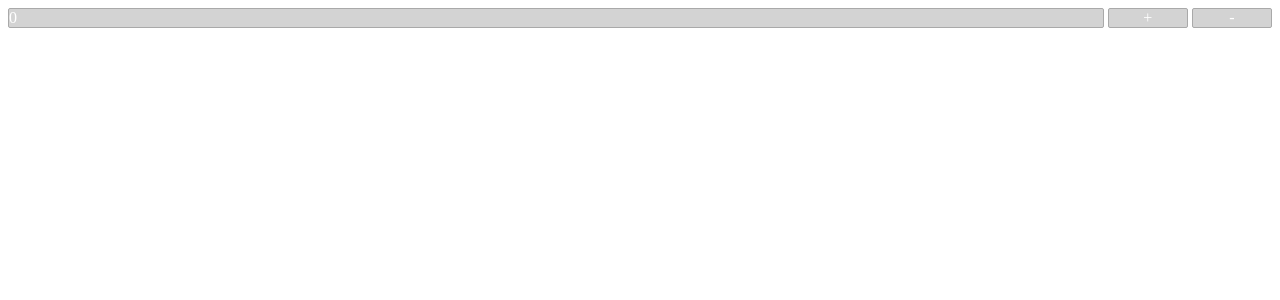
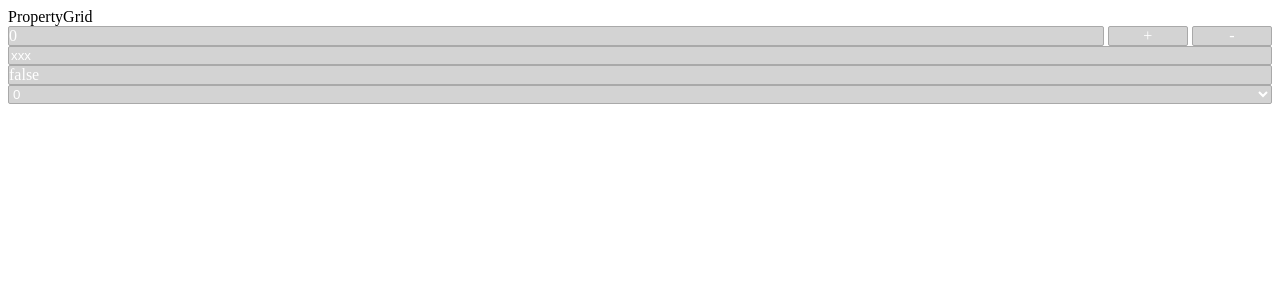
Before and after one commit to thetilliwilli/ControlRender, a React (Create React App) app: page / in a window 1280 px wide. Shown: the top 300 px of the page. Built offline with nearby package versions, Linux system fonts and the light colour scheme.

Commit message:
+Subset +Bool

```diff
--- a/src/app.tsx
+++ b/src/app.tsx
@@ -5,8 +5,30 @@ import "./styles.css";
 
 import { IntegerControl } from "./control/integer-control";
 import { IntegerView } from "./view/integer-view";
+import { StringControl } from "./control/string-control";
+import { StringView } from "./view/string-view";
+import { BoolControl } from "./control/bool-control";
+import { BoolView } from "./view/bool-view";
+import { SubsetControl } from "./control/subset-control";
+import { SubsetView } from "./view/single-subset-view";
 
 var integerControl = new IntegerControl();
+var stringControl = new StringControl();
+var boolControl = new BoolControl();
+var subsetControl = new SubsetControl<string>([...Array(5)].map((_,i)=>""+i));
+
+
+function PropertyGrid(){
+  return (
+    <div>
+      <div>PropertyGrid</div>
+      <IntegerView control={integerControl} />
+      <StringView control={stringControl} />
+      <BoolView control={boolControl} />
+      <SubsetView control={subsetControl} />
+    </div>
+  );
+}
 
 const rootElement = document.getElementById("root");
-ReactDOM.render(<IntegerView control={integerControl} />, rootElement);
+ReactDOM.render(<PropertyGrid />, rootElement);
--- /dev/null
+++ b/src/control/bool-control.ts
@@ -0,0 +1,19 @@
+import { EventEmitter } from "events";
+
+export class BoolControl extends EventEmitter {
+
+  _value: boolean = false;
+
+  constructor(){
+    super();
+    this.false = this.false.bind(this);
+    this.true = this.true.bind(this);
+    this.invert = this.invert.bind(this);
+  }
+
+  public false() { this.emit("changed", this._value=false); }
+  public true() { this.emit("changed", this._value=true); }
+  public invert() { this.emit("changed", this._value=!this._value); }
+
+  public get value(): boolean { return this._value; }
+}
--- /dev/null
+++ b/src/control/string-control.ts
@@ -0,0 +1,13 @@
+import { EventEmitter } from "events";
+
+export class StringControl extends EventEmitter {
+  _value: string = "xxx";
+
+  constructor(){
+    super();
+    this.change = this.change.bind(this);
+  }
+
+  public change(value : string) { this.emit("changed", this._value = value); }
+  public get value(): string { return this._value; }
+}
--- /dev/null
+++ b/src/control/subset-control.ts
@@ -0,0 +1,25 @@
+import { EventEmitter } from "events";
+
+export class SubsetControl<T> extends EventEmitter {
+  _set: T[] = [];
+  _subset: T[] = [];
+
+  constructor(set : T[]){
+    super();
+
+    this._set = set;
+
+    this.include = this.include.bind(this);
+    this.exclude = this.exclude.bind(this);
+    this.replace = this.replace.bind(this);
+    this.clear = this.clear.bind(this);
+  }
+
+  public include(values: T[]) { this.emit("changed", this._subset = this._subset.concat(values)); }
+  public exclude(values: T[]) { this.emit("changed", this._subset = this._subset.filter(x => !~values.indexOf(x))); }
+  public replace(values: T[]) { this.emit("changed", this._subset = values); }
+  public clear() { this.emit("changed", this._subset = []); }
+
+  public get set(): T[] { return this._set; }
+  public get subset(): T[] { return this._subset; }
+}
--- /dev/null
+++ b/src/view/bool-view.tsx
@@ -0,0 +1,44 @@
+import * as React from "react";
+
+import { BoolControl } from "../control/bool-control";
+
+interface BoolViewProps {
+  control: BoolControl;
+}
+
+interface BoolViewState {
+  value: boolean;
+}
+
+export class BoolView extends React.Component<BoolViewProps, BoolViewState> {
+  state: BoolViewState;
+
+  constructor(props: BoolViewProps) {
+    super(props);
+    this.state = { value: props.control.value };
+    props.control.on("changed", this.onControlValueChanged.bind(this));
+  }
+
+  public onControlValueChanged(value: boolean): void {
+    this.setState({ value });
+  }
+
+  render() {
+    const inputStyle = {
+      backgroundColor: "lightgrey",
+      color: "white",
+      borderRadius: "2px",
+      border: "1px solid darkgrey",
+      flex: "14",
+      cursor: "pointer",
+      userSelect: "none"
+    };
+    return (
+      <div style={{ display: "flex", boxSizing: "border-box" }}>
+        <div style={inputStyle} onClick={this.props.control.invert}>
+          {this.state.value.toString()}
+        </div>
+      </div>
+    );
+  }
+}
--- /dev/null
+++ b/src/view/single-subset-view.tsx
@@ -0,0 +1,57 @@
+import * as React from "react";
+
+import { SubsetControl } from "../control/subset-control";
+
+interface SubsetViewProps {
+  control: SubsetControl<string>;
+}
+
+interface SubsetViewState {
+  subset: string[];
+}
+
+export class SubsetView extends React.Component<
+  SubsetViewProps,
+  SubsetViewState
+> {
+  state: SubsetViewState;
+  set: string[];
+
+  constructor(props: SubsetViewProps) {
+    super(props);
+    this.set = props.control.set;
+    this.state = { subset: props.control.subset };
+    props.control.on("changed", this.onControlValueChanged.bind(this));
+    this.onChange = this.onChange.bind(this);
+  }
+
+  public onControlValueChanged(subset: string[]): void {
+    this.setState({ subset });
+  }
+
+  public onChange(event: any) {
+    this.props.control.replace([event.target.value]);
+  }
+
+  render() {
+    const inputStyle = {
+      backgroundColor: "lightgrey",
+      color: "white",
+      borderRadius: "2px",
+      border: "1px solid darkgrey",
+      flex: "14"
+    };
+    const options = this.set.map(x => <option value={x}>{x}</option>);
+    return (
+      <div style={{display:"flex",boxSizing:"border-box"}}>
+        <select
+          style={inputStyle}
+          value={this.state.subset[0]}
+          onChange={this.onChange}
+        >
+          {options}
+        </select>
+      </div>
+    );
+  }
+}
--- /dev/null
+++ b/src/view/string-view.tsx
@@ -0,0 +1,54 @@
+import * as React from "react";
+
+import { StringControl } from "../control/string-control";
+
+interface StringViewProps {
+  control: StringControl;
+}
+
+interface StringViewState {
+  value: string;
+}
+
+export class StringView extends React.Component<
+  StringViewProps,
+  StringViewState
+> {
+  state: StringViewState;
+
+  constructor(props: StringViewProps) {
+    super(props);
+    this.state = { value: props.control.value };
+    props.control.on("changed", this.onControlValueChanged.bind(this));
+    this.onChange = this.onChange.bind(this);
+  }
+
+  public onChange(event: any) {
+    this.props.control.change(event.target.value);
+  }
+
+  public onControlValueChanged(value: string): void {
+    this.setState({ value });
+  }
+
+  render() {
+    const inputStyle = {
+      backgroundColor: "lightgrey",
+      color: "white",
+      borderRadius: "2px",
+      border: "1px solid darkgrey",
+      flex: "14",
+      outline: "none"
+    };
+    return (
+      <div style={{ display: "flex", boxSizing: "border-box" }}>
+        <input
+          type="text"
+          value={this.state.value}
+          style={inputStyle}
+          onChange={this.onChange}
+        />
+      </div>
+    );
+  }
+}
```
Also changed, not shown: src/control/string.ts (deleted), src/view/multi-subset-view.tsx (added).
